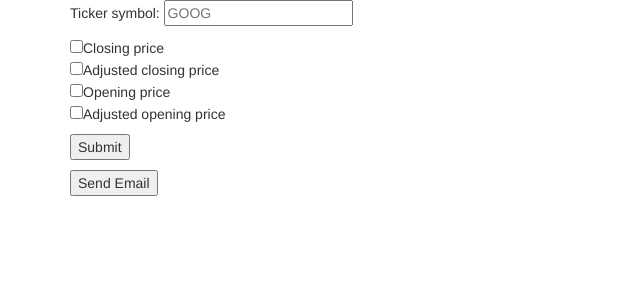
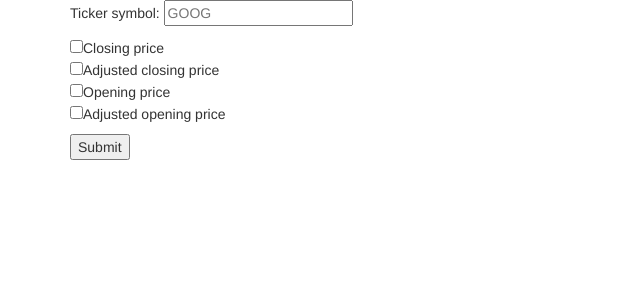
Before and after one commit to nhagem/DataIncubator_12dayproj, a Flask app: page / in a window 1280 px wide. Shown: the top 300 px of the page, without its empty margins (0-640 px from the left). Run offline with Flask 2, Linux system fonts and the light colour scheme; some libraries are stand-ins or nearby versions.

Commit message:
trying to submit the form

```diff
--- a/templates/index.html
+++ b/templates/index.html
@@ -18,7 +18,8 @@
     <div class="container">
       <div class="row">
         <div class="col-lg-12 text-left">
-          <form id='input' method='post' action='index'>
+
+          <form id='input' method='post' action='/foo'>
           <p>Ticker symbol: <input type='text' name='ticker' placeholder='GOOG' /></p>
           <p>
           <input type="checkbox" name='features' value='close' />Closing price<br>
@@ -28,9 +29,7 @@
           </p>
           <p><input type="submit" value="Submit"></p>
           </form>
-          <form action="/foo" method="post">
-            <button type="submit" value="Send Email">Send Email</button>
-          </form>
+
         </div>
       </div>
     </div>
```
